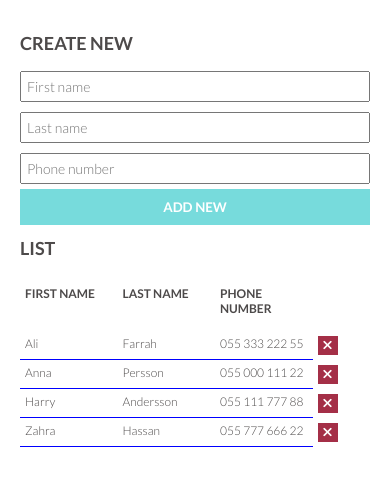
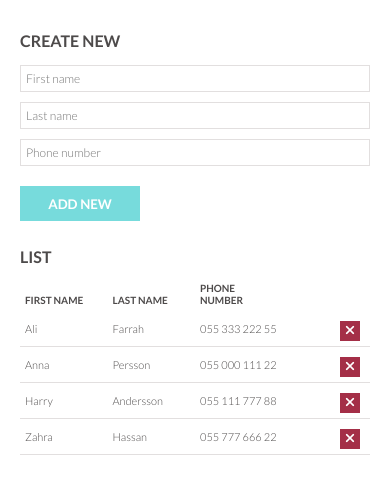
Before and after one commit to darcywinterhill/Code-test, a React (Create React App) app: page / in a window 390 px wide. Shown: the top 494 px of the page. Built offline with nearby package versions, Linux system fonts and the light colour scheme.

Commit message:
some styling and media queries

```diff
--- a/src/components/Form.js
+++ b/src/components/Form.js
@@ -75,15 +75,22 @@ const Label = styled.label`
 `
 const Input = styled.input`
   font-family: 'Lato', sans-serif;
-  font-size: 14px;
+  font-size: 12px;
   padding: 5px;
-  margin: 5px 0 5px 0;
+  margin: 5px 0;
+  border: solid 1px #e2dfdf;
+  @media (min-width: 768px) {
+    font-size: 13px;
+  }
 `
 const SubmitButton = styled.button`
   font-family:'Lato', sans-serif;
   font-weight: 700;
   background-color: #77DBDC;
   color: white;
-  padding: 10px 15px;
+  text-align: center;
+  width: 120px;
+  height: 35px;
+  margin: 15px 0;
   border: none;
 `
--- a/src/components/FormSection.js
+++ b/src/components/FormSection.js
@@ -17,8 +17,9 @@ const FormSection = () => {
 
 export default FormSection
 
-const Main = styled.main`
-  @media (min-width: 768px;) {
+const Main = styled.div`
+  @media (min-width: 768px) {
     width: 50%;
+    padding: 15px;
   }
 `
--- a/src/components/Heading.js
+++ b/src/components/Heading.js
@@ -13,5 +13,8 @@ const Heading = ({ text }) => {
 export default Heading
 
 const SectionHeading = styled.h1`
-  font-size: 18px;
+  font-size: 16px;
+  @media (min-width: 768px) {
+    font-size: 18px;
+  }
 `
--- a/src/components/ListSection.js
+++ b/src/components/ListSection.js
@@ -8,7 +8,9 @@ import Heading from "./Heading"
 import TableHeading from "./TableHeading"
 
 const ListSection = () => {
-  const userList = useSelector(store => store.list.users.slice().sort((a, b) => (a.firstname > b.firstname) ? 1 : ((b.firstname > a.firstname) ? -1 : 0)))
+  const userList = useSelector(store => store.list.users
+    .slice()
+    .sort((a, b) => (a.firstname > b.firstname) ? 1 : ((b.firstname > a.firstname) ? -1 : 0)))
 
   const dispatch = useDispatch()
 
@@ -20,6 +22,7 @@ const ListSection = () => {
         <TableHeading text="FIRST NAME" />
         <TableHeading text="LAST NAME" />
         <TableHeading text="PHONE NUMBER" />
+        <TableHeading />
       </HeadingSection>
       {userList.map(user =>
         <ContentSection
@@ -33,11 +36,13 @@ const ListSection = () => {
           <TableContent>
             {user.phone}
           </TableContent>
+          <ButtonContainer>
           <DeleteButton
             type="button"
             onClick={() => dispatch(list.actions.removeUser(user.id))}>
             <Icon className="fas fa-times" />
           </DeleteButton>
+          </ButtonContainer>
         </ContentSection>
       )}
     </UserSection>
@@ -47,9 +52,10 @@ const ListSection = () => {
 
 export default ListSection
 
-const Main = styled.main`
+const Main = styled.div`
   @media (min-width: 768px) {
     width: 50%;
+    padding: 15px;
   }
 `
 const UserSection = styled.div`
@@ -58,21 +64,40 @@ const UserSection = styled.div`
 `
 const HeadingSection = styled.div`
   display: flex;
+  align-items: flex-end;
 `
 const ContentSection = styled.div`
   display: flex;
-  font-size: 12px;
+  align-items: center;
+  font-size: 11px;
+  @media (min-width: 768px) {
+    font-size: 11px;
+  }
 `
 const TableContent = styled.div`
+display: flex;
+align-items: center;
   width: 25%;
-  border-bottom: solid 1px blue;
+  height: 25px;
+  border-bottom: solid 1px #e2dfdf;
   padding: 5px;
+  overflow-wrap:break-word;
+`
+const ButtonContainer = styled.div`
+  display: flex;
+  justify-content: flex-end;
+  width: 25%;
+  height: 25px;
+  padding: 5px;
+  border-bottom: solid 1px #e2dfdf;
 `
 const DeleteButton = styled.button`
   background-color: #A42F47;
   color: white;
   margin: 5px;
   padding: 2px 5px;
+  width: 20px;
+  height: 20px;
   border: none;
 `
 const Icon = styled.i`
--- a/src/components/TableHeading.js
+++ b/src/components/TableHeading.js
@@ -14,6 +14,10 @@ export default TableHeading
 
 const SectionHeading = styled.h2`
   width: 25%;
-  font-size: 12px;
+  font-size: 10px;
   padding: 5px;
+  margin: 0;
+  @media (min-width: 768px) {
+    font-size: 11px;
+  }
 `
--- a/src/pages/ListPage.js
+++ b/src/pages/ListPage.js
@@ -25,5 +25,6 @@ const Main = styled.main`
   color: #4D4A4A;
     @media (min-width: 768px) {
       flex-direction: row;
+      justify-content: space-between;
     }
 `
```
